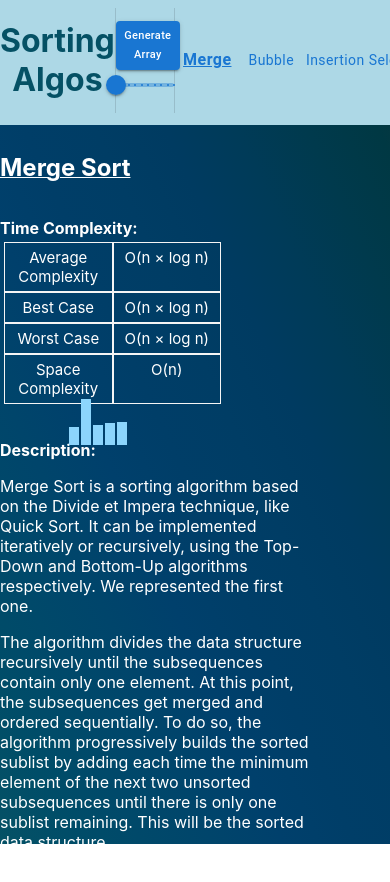
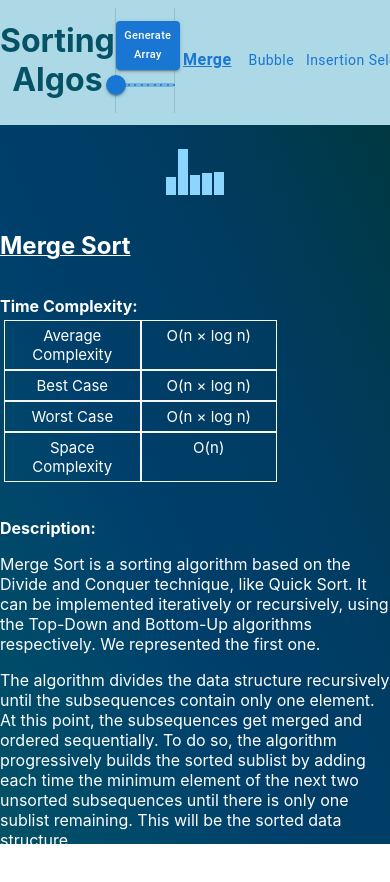
Before and after one commit to techwithdiana/sortingalgos-visualizer, a React (Create React App) app: page / in a window 390 px wide. Both pictures are taken after a click on the button "Merge". Shown: the top 882 px of the page. Built offline with nearby package versions, Linux system fonts and the light colour scheme.

Commit message:
fixed bugs within UI, made page slightly more responsive

```diff
--- a/src/App.css
+++ b/src/App.css
@@ -4,13 +4,32 @@
 
 .visualizer-container {
   display: flex;
-  justify-content: flex-end;
+  justify-content: space-evenly;
   align-items: center;
+  transition: all ease-in-out 0.5s;
+
+  -webkit-animation: visualizer-container 0.5s cubic-bezier(0.390, 0.575, 0.565, 1.000) both;
+	animation: visualizer-container 0.5s cubic-bezier(0.390, 0.575, 0.565, 1.000) both;
 }
 
-.main-container {
-  height: 100vh;
-  width: 100vw;
+@-webkit-keyframes visualizer-container {
+  0% {
+    opacity: 0;
+  }
+  100% {
+    opacity: 1;
+  }
+}
+@keyframes visualizer-container {
+  0% {
+    opacity: 0;
+  }
+  100% {
+    opacity: 1;
+  }
+}
+
+body {
   background-image: linear-gradient(to right top,
   #055165,
   #004d68,
@@ -24,6 +43,9 @@
   #003a4d,
   #003843,
   #0e3639);
+  background-size: cover;
+  background-attachment: fixed;
+  background-repeat: no-repeat;
 }
 
 .App-logo {
@@ -60,3 +82,9 @@
     transform: rotate(360deg);
   }
 }
+
+@media screen and (max-width: 1170px) {
+  .visualizer-container {
+    flex-direction: column;
+  }
+}
--- a/src/algorithms/BubbleSort.js
+++ b/src/algorithms/BubbleSort.js
@@ -1,8 +1,8 @@
 import { MakeDelay, Swap, delay, COMPARE_COLOR, SWAP_COLOR, PRIMARY_COLOR, POSITION_FINAL_COLOR, FINAL_COLOR } from "../utils/AnimationHelper";
 
 export async function bubbleSort() {
-	var arr = document.querySelectorAll('.array-bar');
-	var n = arr.length
+	const arr = document.querySelectorAll('.array-bar');
+	const n = arr.length
 
 	for (var i = 0; i < n; i++) {
 		for (let j = 0; j < n - i - 1; j++) {
--- a/src/components/HeaderBar.jsx
+++ b/src/components/HeaderBar.jsx
@@ -1,6 +1,8 @@
 import '../styles/HeaderBar.css';
 import { Divider, Slider, Button } from '@mui/material/';
 import { useState, useEffect } from 'react';
+import { generateArray } from '../utils/ArrayCreation.js';
+import { resetBarColors } from '../utils/AnimationHelper.js';
 
 // Sorting Algorithms
 import { bubbleSort } from '../algorithms/BubbleSort';
@@ -8,7 +10,6 @@ import { insertionSort } from '../algorithms/InsertionSort';
 import { mergeSort } from '../algorithms/MergeSort';
 import { selectionSort } from '../algorithms/SelectionSort';
 import { quickSort } from '../algorithms/QuickSort';
-import { generateArray } from '../utils/ArrayCreation.js';
 
 export default function HeaderBar(props) {
     const [selectedAlgorithm, setSelectedAlgorithm] = useState('');
@@ -17,6 +18,7 @@ export default function HeaderBar(props) {
 
     useEffect(() => {
         props.setArrFunc(generateArray(arrSize));
+        resetBarColors();
     // eslint-disable-next-line react-hooks/exhaustive-deps
     }, [arrSize])
 
@@ -42,6 +44,11 @@ export default function HeaderBar(props) {
         setSelectedAlgorithm(algorithmKey === selectedAlgorithm ? '' : algorithmKey);
         props.setCurAlgFunc(algorithmKey === selectedAlgorithm ? '' : algorithmKey);
     };
+
+    const handleGenerateArray = () => {
+        props.setArrFunc(generateArray(arrSize));
+        resetBarColors();
+    }
 
     const handleSort = async () => {
         console.log(selectedAlgorithm);
@@ -72,7 +79,7 @@ export default function HeaderBar(props) {
                 textTransform: 'capitalize'
             }}
             disabled={isSorting}
-            onClick={(e) => {props.setArrFunc(generateArray(arrSize))}}
+            onClick={handleGenerateArray}
             >
                 Generate Array
             </Button>
--- a/src/components/PopUpInfo.jsx
+++ b/src/components/PopUpInfo.jsx
@@ -18,7 +18,7 @@ export default function PopUpInfo(props) {
           ,
             description:
             <div>
-                <p>Merge Sort is a sorting algorithm based on the Divide et Impera technique, like Quick Sort. It can be implemented iteratively or recursively, using the Top-Down and Bottom-Up algorithms respectively. We represented the first one.</p>
+                <p>Merge Sort is a sorting algorithm based on the Divide and Conquer technique, like Quick Sort. It can be implemented iteratively or recursively, using the Top-Down and Bottom-Up algorithms respectively. We represented the first one.</p>
                 <p>The algorithm divides the data structure recursively until the subsequences contain only one element. At this point, the subsequences get merged and ordered sequentially. To do so, the algorithm progressively builds the sorted sublist by adding each time the minimum element of the next two unsorted subsequences until there is only one sublist remaining. This will be the sorted data structure.</p>
             </div>
         },
@@ -96,7 +96,10 @@ export default function PopUpInfo(props) {
         <div className='sortInfo'>
             <h2 className='title'>{info.title}</h2>
             <p><strong>Time Complexity:</strong> {info.timeComplexity}</p>
-            <p><strong>Description:</strong> {info.description}</p>
+            <p>
+                <strong>Description:</strong>
+                <div className='sortDesc'>{info.description}</div>
+            </p>
         </div>
     );
 }
--- a/src/styles/ArrayBar.css
+++ b/src/styles/ArrayBar.css
@@ -1,15 +1,19 @@
 .bar-container {
-  position: absolute;
-  top: 50%;
-  left: 25%;
-  transform: translate(-50%,-50%);
+  position: bottom;
   display: flex;
   justify-content: center;
-  align-items: baseline;
+  align-items: flex-end;
+  margin-left: 1.5rem;
+  min-width: 600px;
 }
 
 .array-bar {
   width: 10px;
   display: inline-block;
-  margin: 0 1px;
 }
+
+@media screen and (max-width: 1170px) {
+  .bar-container {
+    margin: 1rem 0;
+  }
+}
--- a/src/styles/PopUpInfo.css
+++ b/src/styles/PopUpInfo.css
@@ -1,15 +1,14 @@
-.sortInfo{
+.sortInfo {
   max-width: 450px;
   white-space: pre-wrap;
-  margin-right: 5rem;
+  margin-right: 2rem;
   color: white;
   text-align: left;
   display:flex;
   flex-direction: column;
-
 }
 
-.title{
+.title {
   text-decoration: underline 1px;
 }
 
@@ -31,3 +30,9 @@
   text-align: center;
   box-sizing: border-box;
 }
+
+@media screen and (max-width: 1170px) {
+  .sortInfo {
+    margin: 0;
+  }
+}
--- a/src/utils/AnimationHelper.js
+++ b/src/utils/AnimationHelper.js
@@ -10,6 +10,13 @@ export function MakeDelay(milisec) {
 	})
 }
 
+export function resetBarColors() {
+	const arr = document.querySelectorAll('.array-bar');
+
+    arr.forEach((bar) => {
+         bar.style.background = '#8CD5FC';
+    });
+}
 
 export const delay = 50
 export const PRIMARY_COLOR = 'rgb(113, 165, 255)';
```
